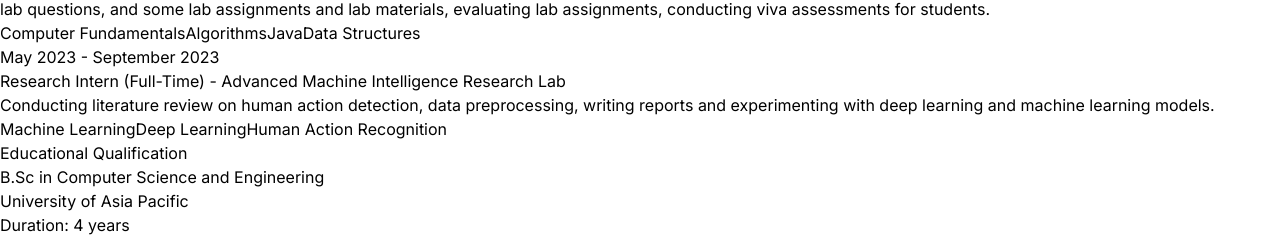
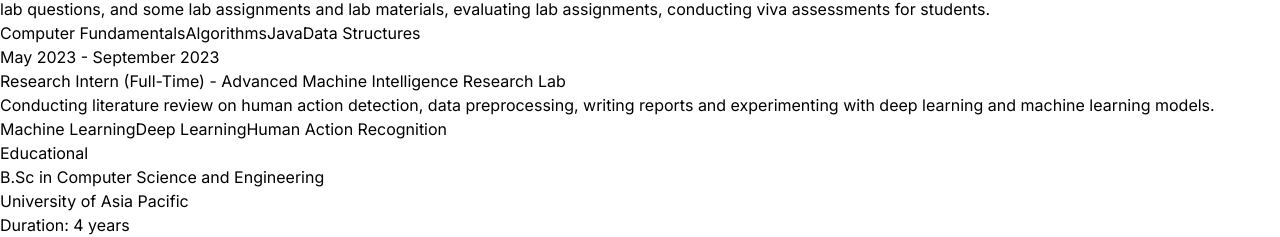
Before and after one commit to afia25/My-Portfolio, a React (Vite) app: page / in a window 1280 px wide. Shown: the part 3513-3750 px from the top of the page. Built offline with nearby package versions, Linux system fonts and the light colour scheme.

Commit message:
Update Education.jsx

```diff
--- a/src/components/Education.jsx
+++ b/src/components/Education.jsx
@@ -10,7 +10,7 @@ const Education = () => {
 
   return (
     <div className="border-b border-neutral-900 pb-4">
-      <h2 className="my-20 text-center text-4xl">Educational Qualification</h2>
+      <h2 className="my-20 text-center text-4xl">Educational</h2>
       <div>
         {displayedEducation.map((edu, index) => (
           <div key={index} className="mb-8 flex flex-wrap lg:justify-center">
```
